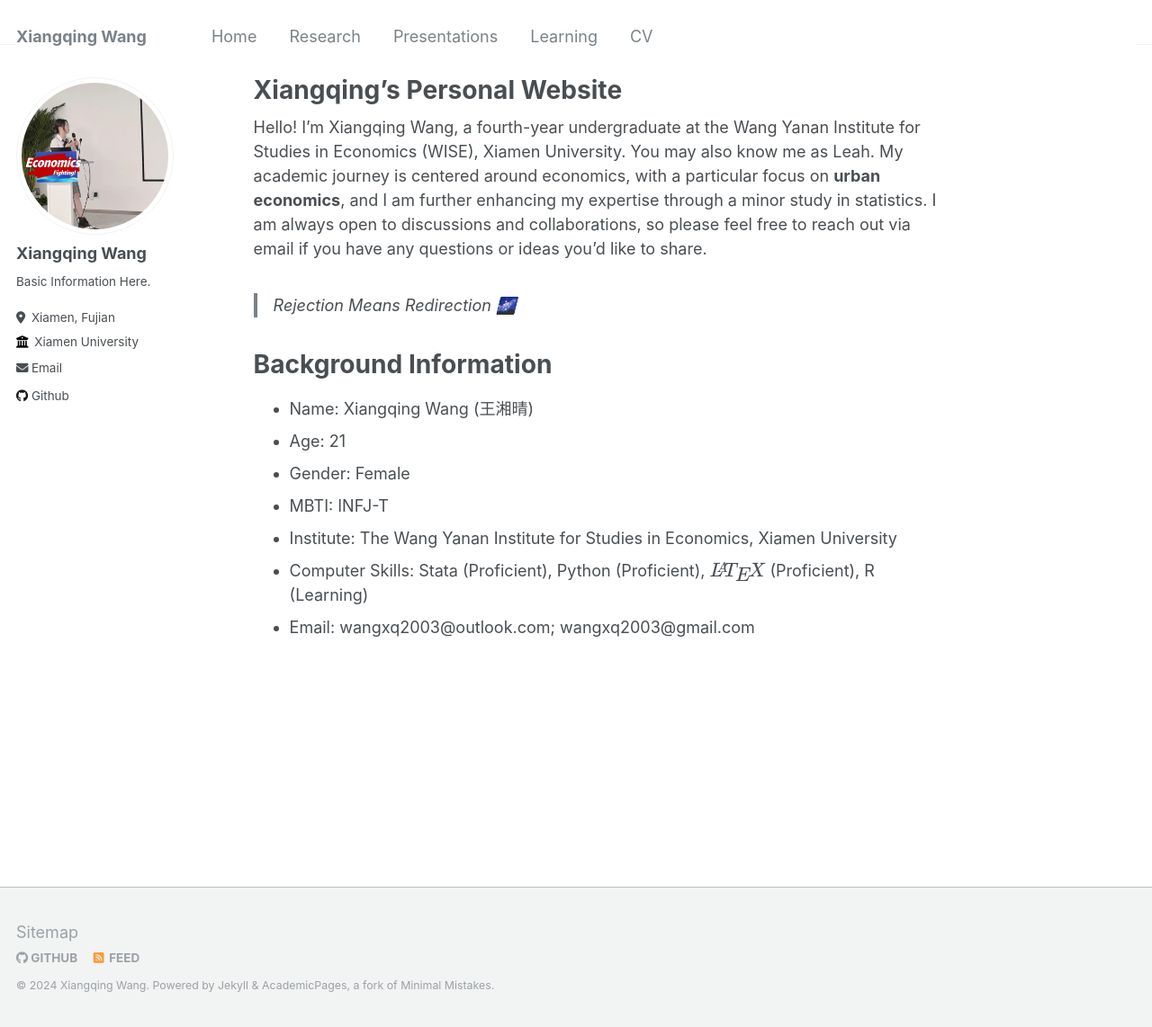
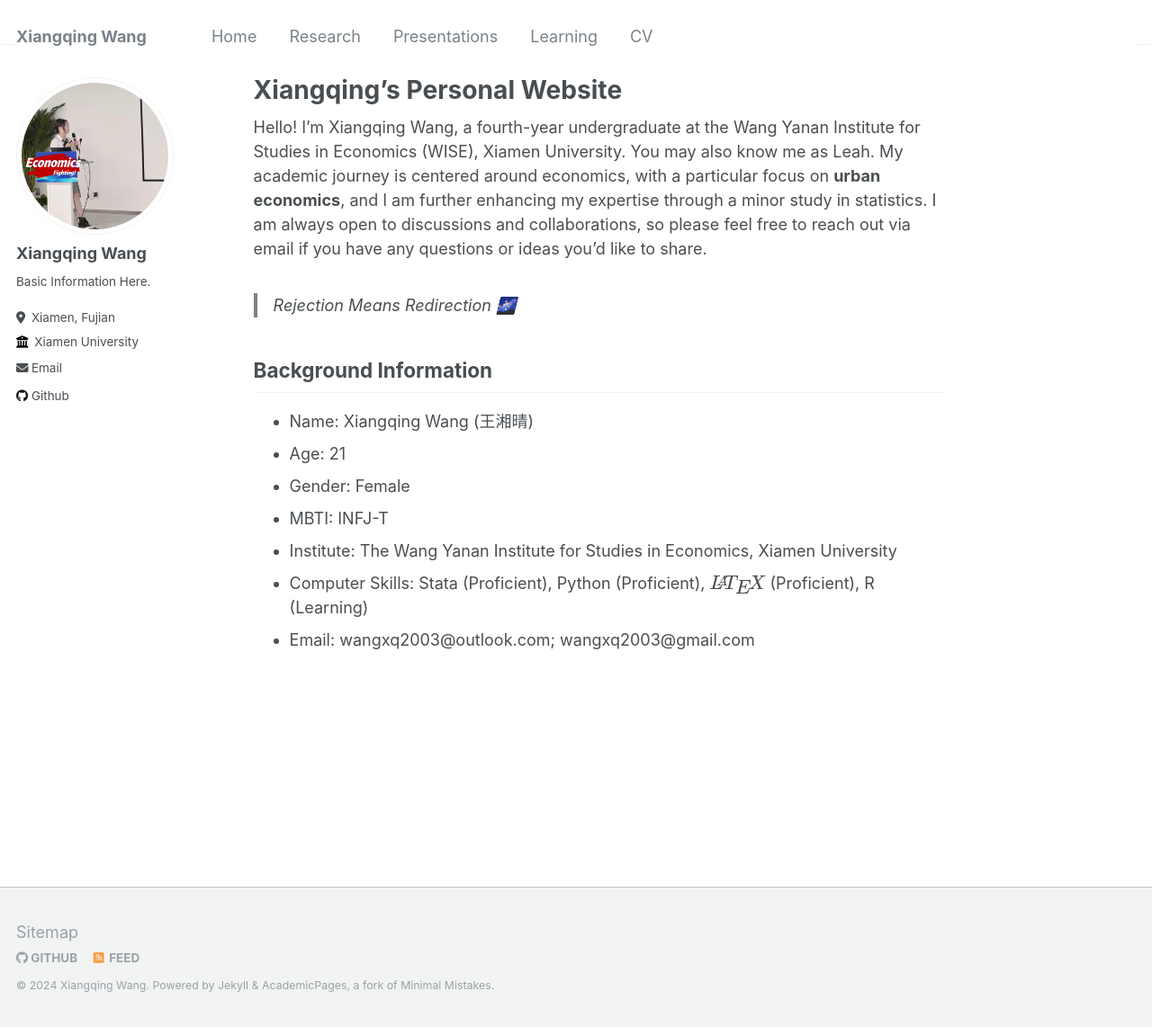
Before and after one commit to leahxqing/leahxqing.github.io, a Jekyll site: the page built from _pages/about.md, in a window 1280 px wide and 1142 px high. Shown: the whole window at 90% size. Built offline with Jekyll 4.4.1, drawn with Linux system fonts in a browser that asks for light colours.

```diff
--- a/_pages/about.md
+++ b/_pages/about.md
@@ -11,8 +11,7 @@ Hello! I'm Xiangqing Wang, a fourth-year undergraduate at the Wang Yanan Institu
 
 > Rejection Means Redirection 🌌
 
-Background Information
-=====
+## Background Information
 - Name: Xiangqing Wang (王湘晴)
 - Age: 21
 - Gender: Female
```
